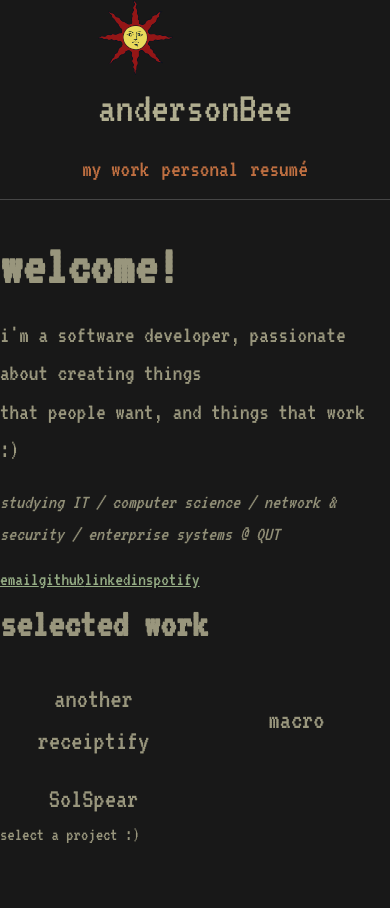
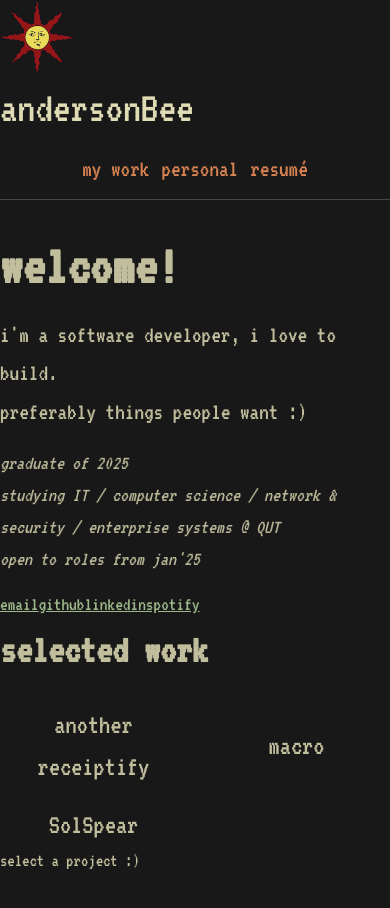
Before and after one commit to andybeecompsci/andybee_v2, a Next.js app: page / in a window 390 px wide. Shown: the top 908 px of the page. Before the commit the page ends 850 px from the top, so only its background shows below. Built offline with nearby package versions, Linux system fonts and the light colour scheme.

Commit message:
minor changes. - changed colour scheme, bit lighter now. - made layout more responsive on different views. -changed text content (descriptins etc)
-next, add resume functionality, add personal content

```diff
--- a/src/app/globals.css
+++ b/src/app/globals.css
@@ -4,9 +4,9 @@
 
 :root {
   --background: #181818;
-  --main-0: #b0ad8f;
-  --main-1: #bf6f41;
-  --main-2: #a3bd91;
+  --main-0: #dfdcb5;
+  --main-1: #d68252;
+  --main-2: #acca97;
 }
 
 /* Base Styles */
@@ -14,7 +14,8 @@ body {
   color: var(--main-0);
   background: var(--background);
   font-family: var(--font-vt323);
-  overflow: hidden; /* Default: no scroll */
+  overflow-y: auto; /* Allow vertical scroll always */
+  overflow-x: hidden; /* Prevent horizontal scroll */
 }
 
 @media (max-width: 640px) {
@@ -31,15 +32,14 @@ body::-webkit-scrollbar {
 
 /* Layout Containers */
 .main-container {
-  min-height: 100vh;
-  overflow: hidden; /* Default: no scroll */
+  min-height: 100vh; /* Default full height */
   position: relative;
 }
 
-@media (max-width: 640px) {
+/* For landscape phones */
+@media (max-width: 640px) and (orientation: landscape) {
   .main-container {
-    overflow-y: auto; /* Enable vertical scroll only on mobile */
-    overflow-x: hidden;
+    min-height: 125vh; /* Taller than viewport to ensure scrollability */
   }
 }
 
@@ -91,6 +91,11 @@ body::-webkit-scrollbar {
     flex-direction: column;
     gap: 0.5rem;
     margin-bottom: 0.75rem;
+  }
+
+  .header-left-section {
+    width: 100%;
+    justify-content: center;  /* Center the logo and name */
   }
 
   .header-nav {
@@ -228,6 +233,7 @@ body::-webkit-scrollbar {
 
 .project-content {
   /* styles inherited from Tailwind classes */
+  height: 100px /* Fixed height for project content */
 }
 
 .project-description-area {
--- a/src/app/page.tsx
+++ b/src/app/page.tsx
@@ -19,7 +19,7 @@ export default function Home() {
   const projects: Project[] = [
     {
       title: 'another receiptify',
-      description: `A fun web app that generates Spotify receipts based on your listening history.Inspired by the simplicity of physical receipts, it showcases your favorite tracks, artists and genres in a creative, shareable format\
+      description: `A fun web app that genera7tes Spotify receipts based on your listening history.Inspired by the simplicity of physical receipts, it showcases your favorite tracks, artists and genres in a creative, shareable format\
       \n\n users must be registered by yours truly, as i am currently awaiting approval from Spotify for the site to be publically available.
        please email me your email associated with your Spotify account if you'd like to be registered, so you can `,
       imageUrl: '/images/receipt-collage.png'
@@ -74,11 +74,13 @@ export default function Home() {
         <div className="content-left-section">
           <h2 className="hero-title">welcome!</h2>
           <p className="hero-description mb-8">
-            i'm a software developer, passionate about creating things<br className="hidden sm:inline" />
-            that people want, and things that work :)
+            i'm a software developer, i love to build.<br/>
+             preferably things people want :)
           </p>
           <p className="hero-subtitle mb-8">
-            studying IT / computer science / network & security / enterprise systems @ QUT
+            graduate of 2025 <br/>
+            studying IT / computer science / network & security / enterprise systems @ QUT <br/>
+            open to roles from jan'25
           </p>
           <div className="social-links-container flex flex-wrap gap-4 sm:gap-0 sm:space-x-6 justify-center sm:justify-start">
             <Link href="mailto:andersonjbee@gmail.com" className="social-link" target="_blank" rel="noopener noreferrer">email</Link>
```
Also changed, not shown: src/app/personal/page.tsx (+4 -5 lines).
